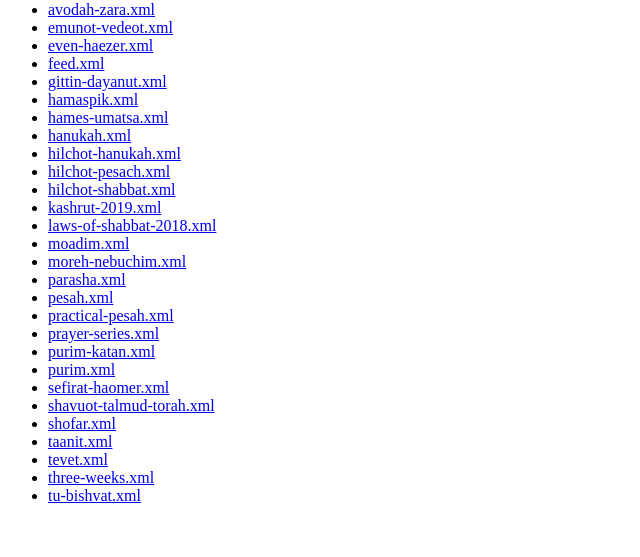
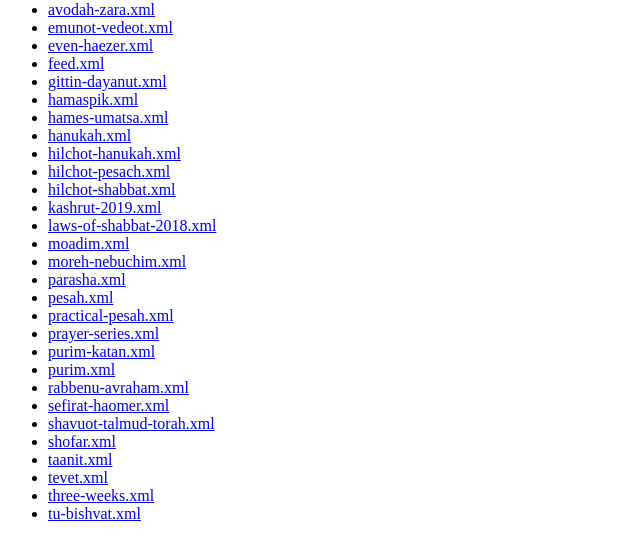
Before and after one commit to doronschwartz/rabbikada-podcast, a plain HTML site: page index.html in a window 1280 px wide. Shown: the part 79-636 px from the top of the page, without its empty margins (0-640 px from the left). Drawn offline with Linux system fonts and the light colour scheme.

Commit message:
auto-sync 2026-11-11

```diff
--- a/index.html
+++ b/index.html
@@ -20,6 +20,7 @@
 <li><a href="prayer-series.xml">prayer-series.xml</a></li>
 <li><a href="purim-katan.xml">purim-katan.xml</a></li>
 <li><a href="purim.xml">purim.xml</a></li>
+<li><a href="rabbenu-avraham.xml">rabbenu-avraham.xml</a></li>
 <li><a href="sefirat-haomer.xml">sefirat-haomer.xml</a></li>
 <li><a href="shavuot-talmud-torah.xml">shavuot-talmud-torah.xml</a></li>
 <li><a href="shofar.xml">shofar.xml</a></li>
```
